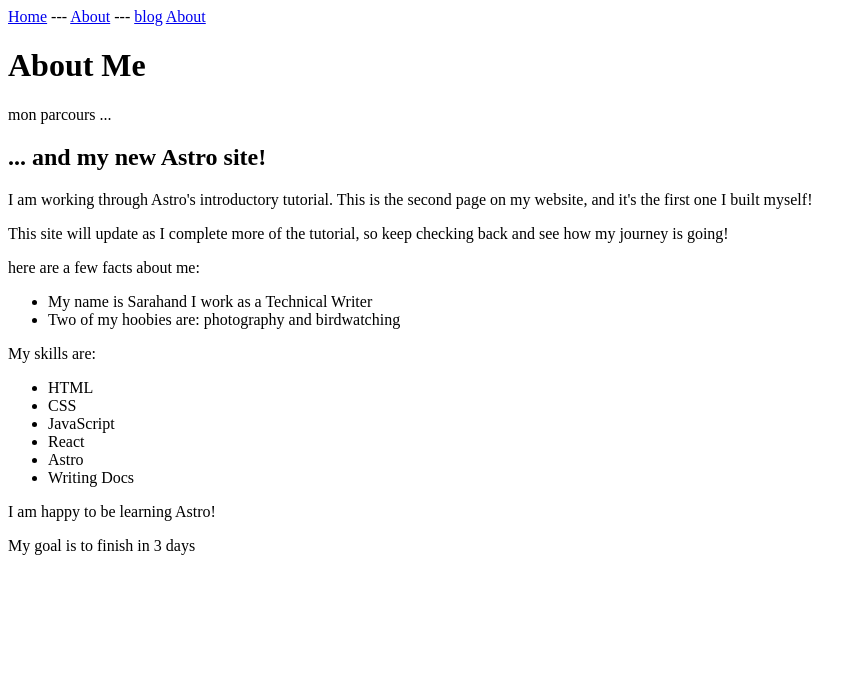
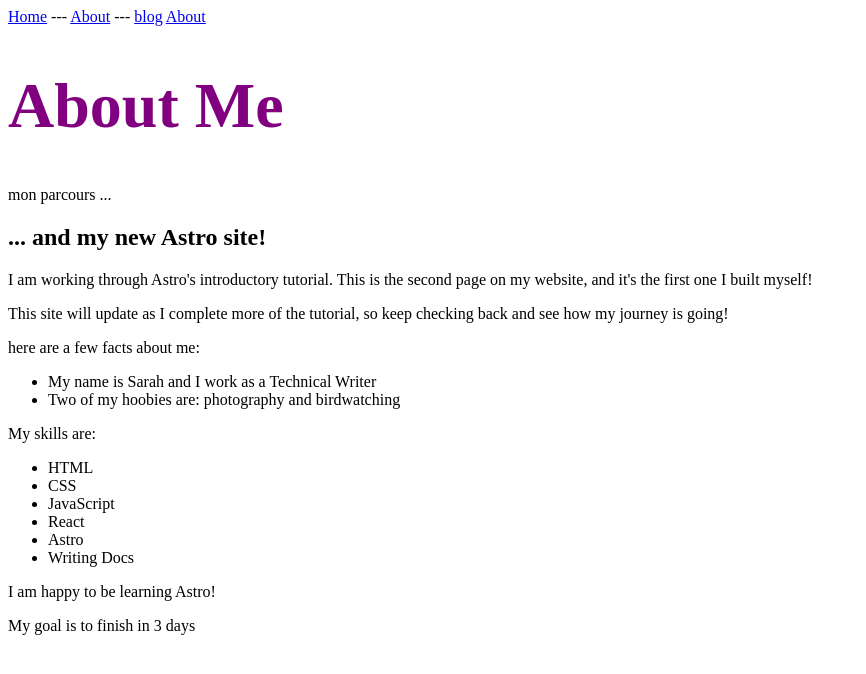
Before and after one commit to alainfrydman/astro-test, an Astro site: page /about in a window 1280 px wide. Shown: the whole page, without its empty margins (0-866 px from the left). Built offline with nearby package versions, Linux system fonts and the light colour scheme; Astro itself is replaced by a stand-in of ours.

Commit message:
261113-02

```diff
--- a/src/pages/about.astro
+++ b/src/pages/about.astro
@@ -20,6 +20,12 @@ const goal = 3;
 		<meta name="viewport" content="width=device-width" />
 		<meta name="generator" content={Astro.generator} />
 		<title>{pageTitle}</title>
+		<style>
+			h1 {
+				color: purple;
+				font-size: 4rem;
+			}
+		</style>
 	</head>
 	<body>
 		<a href="/">Home</a><span> --- </span><a href="/about/">About</a><span> --- </span><a href="blog/">blog</a>
@@ -33,7 +39,7 @@ const goal = 3;
         so keep checking back and see how my journey is going!</p>
 	<p>here are a few facts about me:</p>
 	<ul>
-		<li>My name is {identity.firstName}and I work as a {identity.occupation}</li>
+		<li>My name is {identity.firstName} and I work as a {identity.occupation}</li>
 		{identity.hobbies.length >= 2 &&
 			<li>Two of my hoobies are: {identity.hobbies[0]} and {identity.hobbies[1]}</li>
 		}
```
